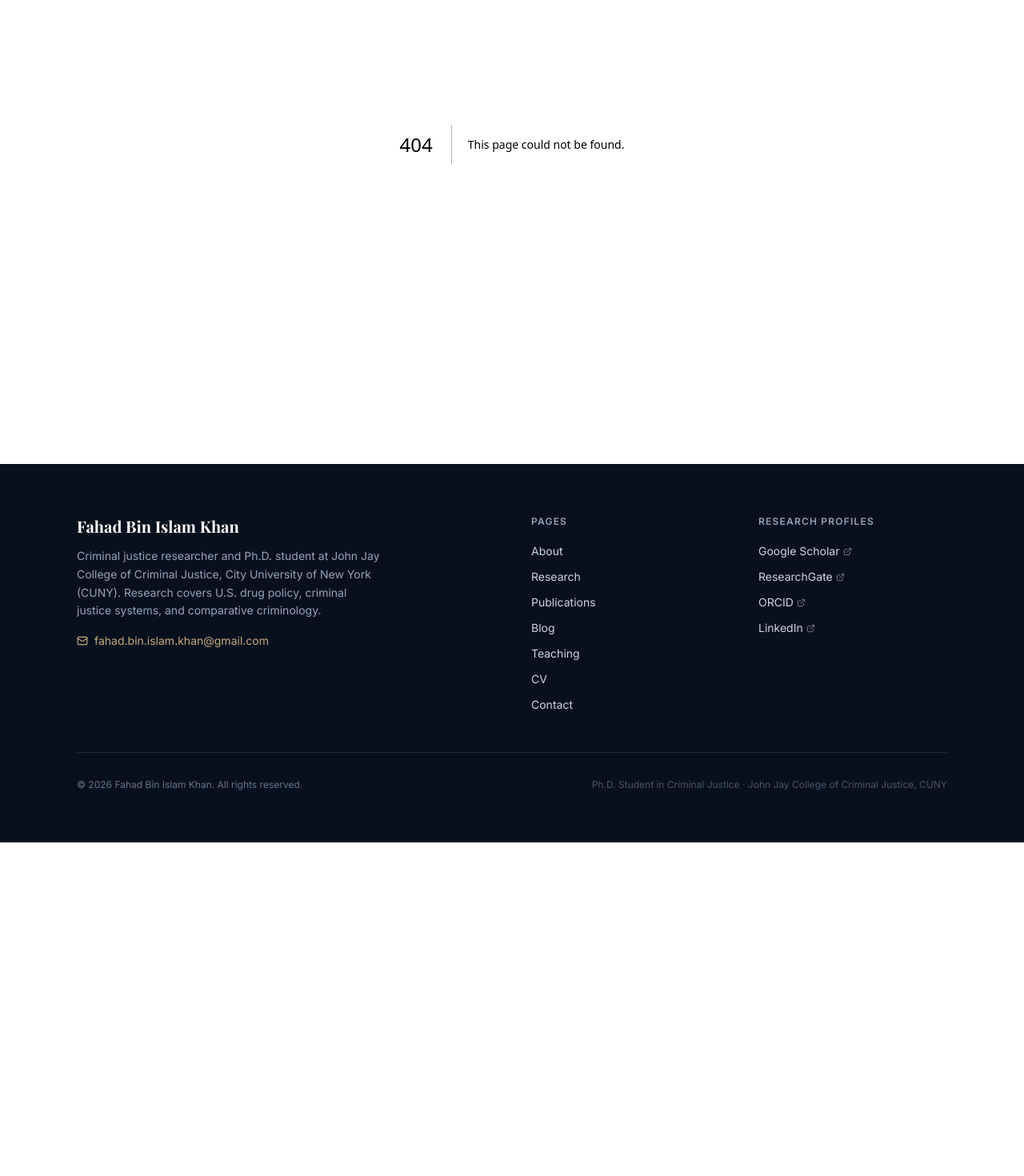
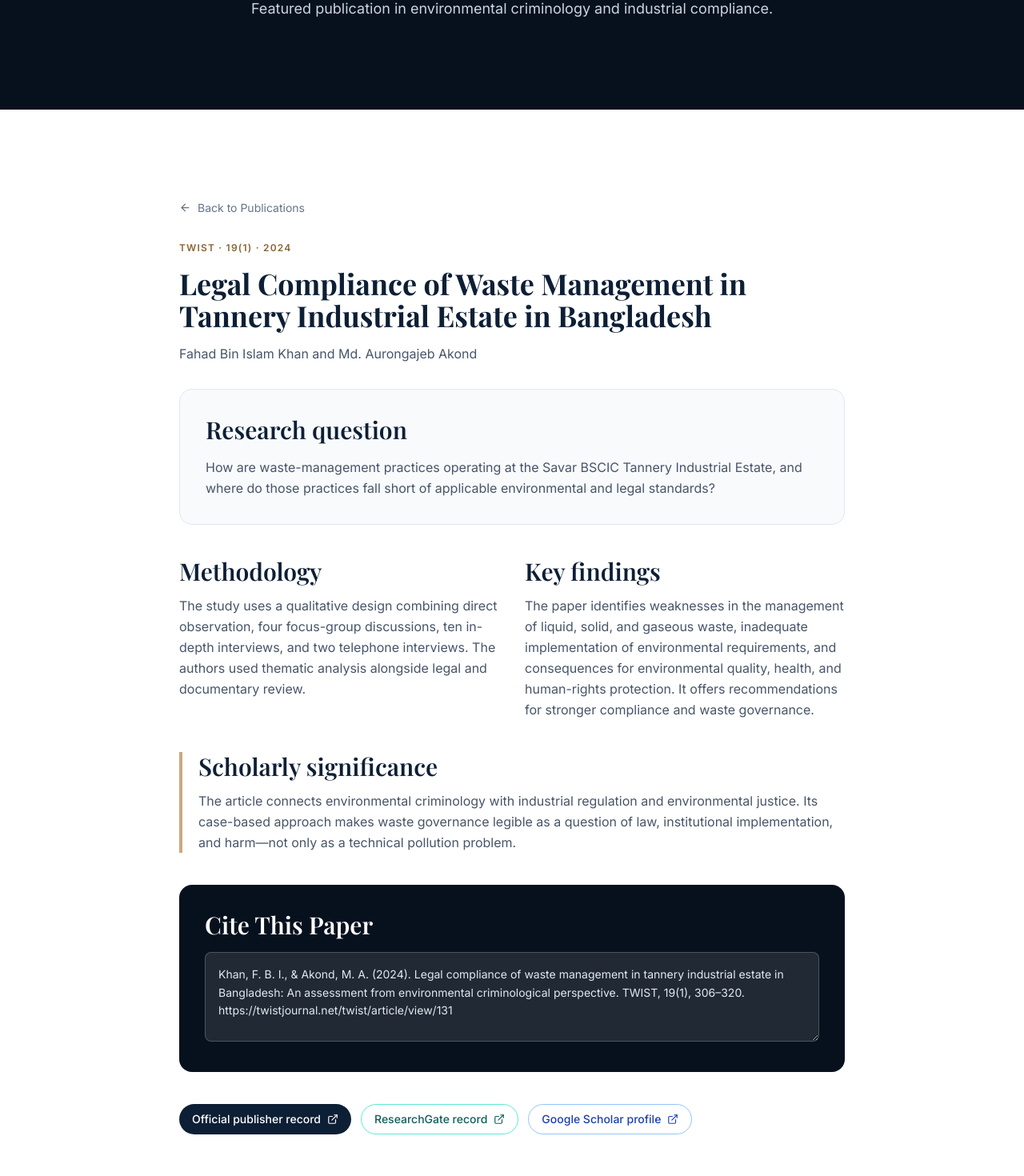
Before and after one commit to fahadkhan07/fahadkhan, a Next.js app: page /publications/legal-compliance-tannery in a window 1280 px wide. Before the commit this address had no page. Shown: the part 220-1690 px from the top of the page at 80% size. Before the commit the page ends 1273 px from the top, so only its background shows below. Built offline with nearby package versions, Linux system fonts and the light colour scheme; a web font is replaced by a local one.

Commit message:
Add dedicated TWIST publication page

```diff
--- a/app/page.tsx
+++ b/app/page.tsx
@@ -239,7 +239,7 @@ export default async function HomePage() {
               A qualitative study of waste-management practices and legal compliance at the Savar BSCIC Tannery Industrial Estate, using observation, focus groups, interviews, and thematic analysis. The paper connects environmental criminology with industrial regulation, human rights, and environmental justice.
             </p>
             <Button asChild variant="gold">
-              <Link href="/publications">Read the research spotlight <ArrowRight size={16} /></Link>
+              <Link href="/publications/legal-compliance-tannery">Read the research spotlight <ArrowRight size={16} /></Link>
             </Button>
           </AnimatedSection>
         </div>
--- /dev/null
+++ b/app/publications/legal-compliance-tannery/page.tsx
@@ -0,0 +1,86 @@
+import type { Metadata } from 'next'
+import Link from 'next/link'
+import { ArrowLeft, ExternalLink } from 'lucide-react'
+import { PageHeader } from '@/components/PageHeader'
+
+const title = 'Legal Compliance of Waste Management in Tannery Industrial Estate in Bangladesh'
+const authors = 'Fahad Bin Islam Khan and Md. Aurongajeb Akond'
+const publisherUrl = 'https://twistjournal.net/twist/article/view/131'
+const researchGateUrl = 'https://www.researchgate.net/publication/378207417_Legal_Compliance_of_Waste_Management_in_Tannery_Industrial_Estate_in_Bangladesh_An_Assessment_from_Environmental_Criminological_Perspective'
+const citation = 'Khan, F. B. I., & Akond, M. A. (2024). Legal compliance of waste management in tannery industrial estate in Bangladesh: An assessment from environmental criminological perspective. TWIST, 19(1), 306–320. https://twistjournal.net/twist/article/view/131'
+
+export const metadata: Metadata = {
+  title: `${title} | Fahad Bin Islam Khan`,
+  description: 'Research spotlight on a qualitative study of waste-management practices, legal compliance, and environmental harm at the Savar BSCIC Tannery Industrial Estate.',
+  alternates: { canonical: 'https://khanfahad.com/publications/legal-compliance-tannery' },
+  openGraph: {
+    title,
+    description: 'Research question, methodology, findings, and citation for the TWIST publication by Fahad Bin Islam Khan and Md. Aurongajeb Akond.',
+    url: 'https://khanfahad.com/publications/legal-compliance-tannery',
+    type: 'article',
+  },
+  robots: { index: true, follow: true },
+}
+
+const citationMeta = [
+  ['citation_title', title],
+  ['citation_author', 'Fahad Bin Islam Khan'],
+  ['citation_author', 'Md. Aurongajeb Akond'],
+  ['citation_publication_date', '2024-02-14'],
+  ['citation_journal_title', 'TWIST'],
+  ['citation_volume', '19'],
+  ['citation_issue', '1'],
+  ['citation_firstpage', '306'],
+  ['citation_lastpage', '320'],
+]
+
+export default function TanneryPublicationPage() {
+  return (
+    <>
+      <head>
+        {citationMeta.map(([name, content], index) => <meta key={`${name}-${index}`} name={name} content={content} />)}
+      </head>
+      <PageHeader title="Research Spotlight" subtitle="Featured publication in environmental criminology and industrial compliance." />
+      <main className="section-padding bg-white">
+        <article className="section-container max-w-4xl">
+          <Link href="/publications" className="inline-flex items-center gap-2 text-sm text-slate-500 hover:text-navy-800 mb-8"><ArrowLeft size={15} /> Back to Publications</Link>
+          <p className="text-xs font-semibold uppercase tracking-widest text-gold-600 mb-4">TWIST · 19(1) · 2024</p>
+          <h1 className="heading-lg text-navy-900 mb-4">{title}</h1>
+          <p className="text-slate-600 mb-8">{authors}</p>
+
+          <section className="bg-slate-50 border border-slate-200 rounded-2xl p-6 sm:p-8 mb-10">
+            <h2 className="heading-md text-navy-900 mb-4">Research question</h2>
+            <p className="text-slate-600 leading-relaxed">How are waste-management practices operating at the Savar BSCIC Tannery Industrial Estate, and where do those practices fall short of applicable environmental and legal standards?</p>
+          </section>
+
+          <div className="grid md:grid-cols-2 gap-8 mb-10">
+            <section>
+              <h2 className="heading-md text-navy-900 mb-3">Methodology</h2>
+              <p className="text-slate-600 leading-relaxed">The study uses a qualitative design combining direct observation, four focus-group discussions, ten in-depth interviews, and two telephone interviews. The authors used thematic analysis alongside legal and documentary review.</p>
+            </section>
+            <section>
+              <h2 className="heading-md text-navy-900 mb-3">Key findings</h2>
+              <p className="text-slate-600 leading-relaxed">The paper identifies weaknesses in the management of liquid, solid, and gaseous waste, inadequate implementation of environmental requirements, and consequences for environmental quality, health, and human-rights protection. It offers recommendations for stronger compliance and waste governance.</p>
+            </section>
+          </div>
+
+          <section className="border-l-4 border-gold-400 pl-5 mb-10">
+            <h2 className="heading-md text-navy-900 mb-3">Scholarly significance</h2>
+            <p className="text-slate-600 leading-relaxed">The article connects environmental criminology with industrial regulation and environmental justice. Its case-based approach makes waste governance legible as a question of law, institutional implementation, and harm—not only as a technical pollution problem.</p>
+          </section>
+
+          <section className="bg-navy-950 text-white rounded-2xl p-6 sm:p-8 mb-10">
+            <h2 className="heading-md mb-4">Cite This Paper</h2>
+            <textarea aria-label="APA 7 citation" readOnly value={citation} className="w-full min-h-28 rounded-lg border border-white/20 bg-white/10 p-4 text-sm leading-relaxed text-slate-200 resize-y" />
+          </section>
+
+          <div className="flex flex-wrap gap-3">
+            <a href={publisherUrl} target="_blank" rel="noopener noreferrer" className="inline-flex items-center gap-2 rounded-full bg-navy-900 text-white px-4 py-2 text-sm font-medium hover:bg-navy-700">Official publisher record <ExternalLink size={14} /></a>
+            <a href={researchGateUrl} target="_blank" rel="noopener noreferrer" className="inline-flex items-center gap-2 rounded-full border border-teal-300 text-teal-800 px-4 py-2 text-sm font-medium hover:bg-teal-50">ResearchGate record <ExternalLink size={14} /></a>
+            <a href="https://scholar.google.com/citations?user=wRjP_1wAAAAJ&hl=en" target="_blank" rel="noopener noreferrer" className="inline-flex items-center gap-2 rounded-full border border-blue-300 text-blue-800 px-4 py-2 text-sm font-medium hover:bg-blue-50">Google Scholar profile <ExternalLink size={14} /></a>
+          </div>
+        </article>
+      </main>
+    </>
+  )
+}
--- a/app/publications/page.tsx
+++ b/app/publications/page.tsx
@@ -1,4 +1,5 @@
 import type { Metadata } from 'next'
+import Link from 'next/link'
 import { ExternalLink, FileText } from 'lucide-react'
 import { PageHeader } from '@/components/PageHeader'
 import { AnimatedSection, AnimatedStagger, AnimatedItem } from '@/components/AnimatedSection'
@@ -204,6 +205,7 @@ export default function PublicationsPage() {
               The study’s relevance extends across environmental criminology, industrial compliance, occupational risk, and environmental justice. Publicly visible ResearchGate data currently shows five citations; the figure of eleven remains Fahad’s reported Google Scholar count and is not presented here as independently verified.
             </p>
             <div className="flex flex-wrap gap-3">
+              <Link href="/publications/legal-compliance-tannery" className="inline-flex items-center gap-2 rounded-full border border-white/30 px-4 py-2 text-sm font-semibold text-white hover:bg-white/10">Read full spotlight <ExternalLink size={13} /></Link>
               <a href="https://twistjournal.net/twist/article/view/131" target="_blank" rel="noopener noreferrer" className="inline-flex items-center gap-2 rounded-full bg-gold-400 px-4 py-2 text-sm font-semibold text-navy-950 hover:bg-gold-300">Publisher record <ExternalLink size={13} /></a>
               <a href="https://www.researchgate.net/publication/378207417_Legal_Compliance_of_Waste_Management_in_Tannery_Industrial_Estate_in_Bangladesh_An_Assessment_from_Environmental_Criminological_Perspective" target="_blank" rel="noopener noreferrer" className="inline-flex items-center gap-2 rounded-full border border-white/30 px-4 py-2 text-sm font-semibold text-white hover:bg-white/10">ResearchGate record <ExternalLink size={13} /></a>
             </div>
```
